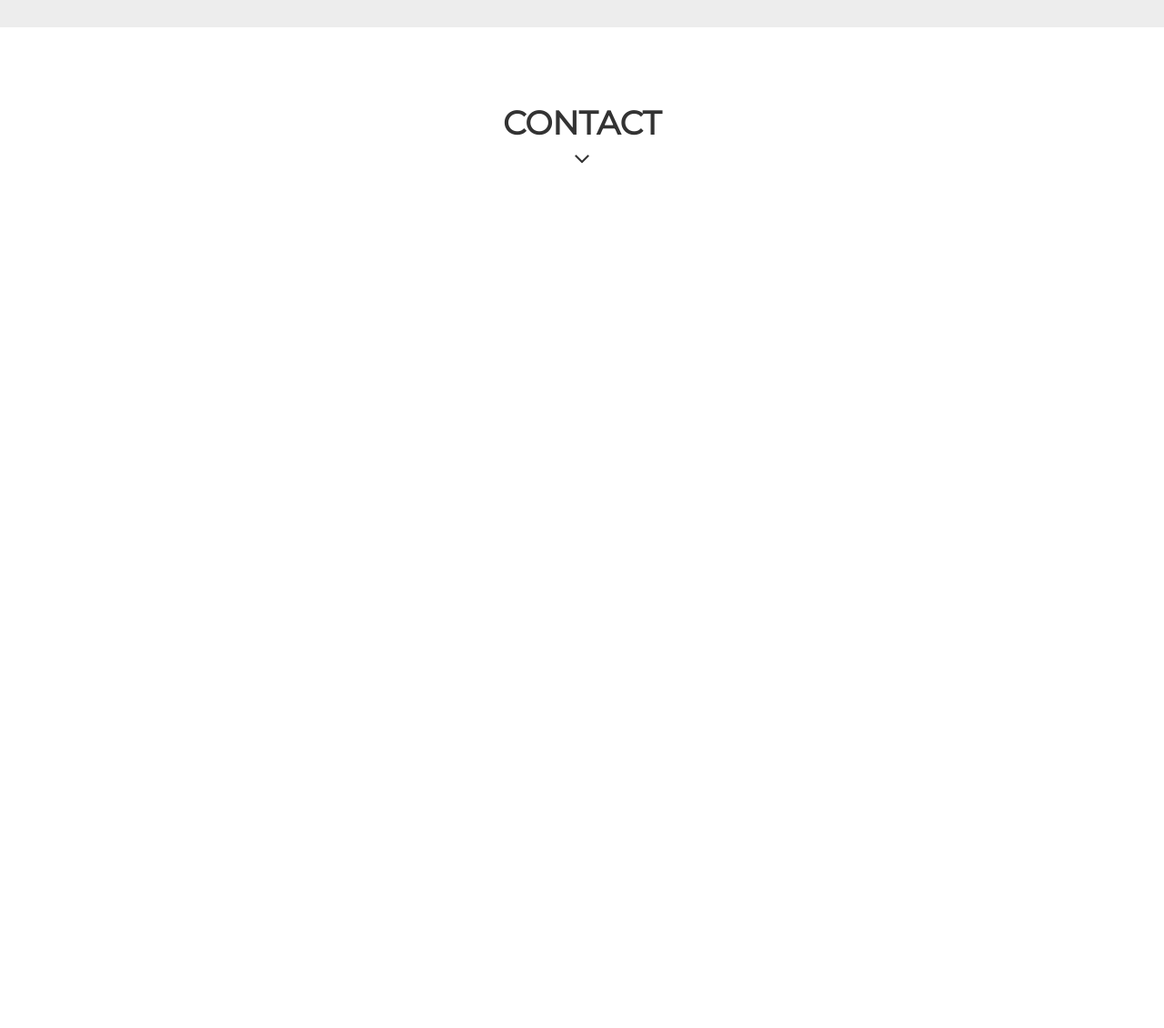
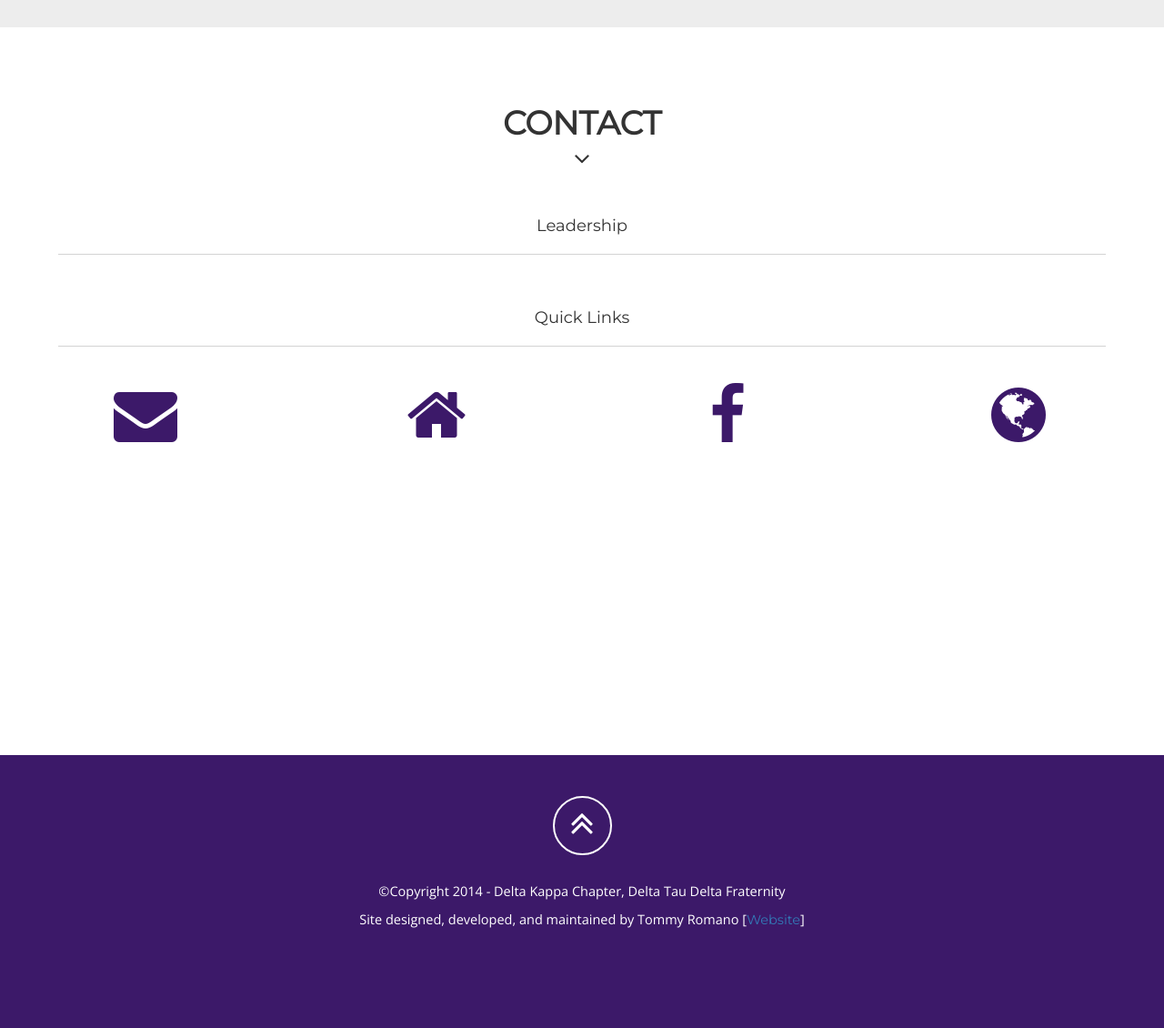
Before and after one commit to tomrom95/dukedeltsv2, a Django app: page / in a window 1280 px wide. Shown: the part 4354-5484 px from the top of the page at 91% size. Before the commit the page ends 4534 px from the top, so only its background shows below. Run offline with Django 3.2, Linux system fonts and the light colour scheme; data that the repository does not hold is empty; parts of the project's set-up code (start-up, migrations or seed data) failed here and were passed over; some libraries are stand-ins or nearby versions.

Commit message:
Added contact section and footer

```diff
--- a/dukedelts/static/css/custom.css
+++ b/dukedelts/static/css/custom.css
@@ -246,7 +246,7 @@ p {
 	width: 200px;
 }
 
-.btn {
+.btn{
 	border-radius: 1;
 	background: #3c1969;
 	border: 0 none;
@@ -260,7 +260,11 @@ p {
     transition:         background .25s;
 }
 
-.btn:hover, .btn:active, .btn:focus {
+.btn:focus {
+	background: #3c1969;
+}
+
+.btn:hover, .btn:active{
 	background: #FFD700;
 	color: white;
 }
@@ -367,16 +371,16 @@ p {
 .carousel-control:active {
 	color: #3c1969;
 	opacity: 1;
+	-webkit-transition: color .25s;
+    -moz-transition:    color .25s;
+    -ms-transition:     color .25s;
+    -o-transition:      color .25s;
+    transition:         color .25s;
 }
 
 .carousel-control:hover {
 	color: #FFD700;
 	opacity: 1;
-	-webkit-transition: color .25s;
-    -moz-transition:    color .25s;
-    -ms-transition:     color .25s;
-    -o-transition:      color .25s;
-    transition:         color .25s;
 }
 
 .fa-chevron-right,
@@ -408,6 +412,118 @@ p {
 }
 .story-title p{
 	font-size:10px;
+}
+
+.contact-title {
+	padding-top: 30px;
+	text-align: center;
+}
+
+.contact-title hr{
+	width: 90%;
+}
+
+.right-container {
+	text-align: right;
+}
+
+.box {
+	height: 170px;
+	width: 130px;
+	overflow: hidden;
+	position: relative;
+	float: right;
+}
+.box img{
+	width: 130px;
+	position: absolute;
+	left:0;
+}
+
+.box .overlay{
+	background: rgba(0, 0, 0, 0.6);
+	position: absolute;
+	top: 0;
+	left: 0;
+	opacity: 0;
+	height: 170px;
+	width: 130px;
+	transition:opacity 0.25s linear;
+}
+
+.box:hover .overlay{
+	opacity: 1;
+}
+
+.exec {
+	padding-bottom: 20px;
+}
+
+p.position {
+	font-size: 15px;
+	font-weight: 900;
+}
+
+.fa-envelope-o {
+	position: absolute;
+	right: 36.5px;
+	top: 51px;
+	color: #fff;
+}
+
+.fa-envelope,
+.fa-home,
+.fa-facebook,
+.fa-globe {
+	color: #3c1969;
+	-webkit-transition: color .25s;
+    -moz-transition:    color .25s;
+    -ms-transition:     color .25s;
+    -o-transition:      color .25s;
+    transition:         color .25s;
+}
+
+.fa-envelope:hover, .fa-envelope:focus,
+.fa-home:hover, .fa-home:focus,
+.fa-facebook:hover, .fa-facebook:focus,
+.fa-globe:hover, .fa-globe:focus {
+	color: #FFD700
+}
+
+.link {
+	text-align: center;
+	padding-top: 20px;
+	padding-bottom: 20px;
+}
+
+.footer {
+	background: #3c1969;
+	width: 100%;
+	height: 300px;
+	text-align: center
+}
+
+.btn-circle {
+	width: 65px;
+	height: 65px;
+	margin-top: 15px;
+	padding: 7px 16px;
+	border: 2px solid #fff;
+	border-radius: 50%;
+	color: #fff;
+	background: 0 0;
+}
+
+.scroll-up {
+	padding: 30px;
+}
+
+.footer p{
+	color: #fff;
+}
+
+.fa-angle-double-up {
+	color: #fff;
 }
 
 hr {
@@ -570,5 +686,8 @@ hr {
 	.slogan hr {
 		width: 210px;
 	}
+	.crest {
+		height: 250px;
+	}
 
 }
--- a/exec_board/models.py
+++ b/exec_board/models.py
@@ -6,6 +6,7 @@ class BoardMember(models.Model):
 	year = models.CharField(max_length=50, choices=(
     	('2015','2015'), ('2016','2016'), ('2017', '2017'),
     	('2018', '2018'), ('2019', '2019')))
+	email = models.EmailField()
 	pic = models.ImageField()
 
 	def __unicode__(self):
--- a/templates/dukedelts/base.html
+++ b/templates/dukedelts/base.html
@@ -43,6 +43,10 @@
             easing: 'easeInOut',
             speed: 800
          });
+         $('.footer a').smoothScroll({
+            easing: 'easeInOut',
+            speed: 800
+         });
       });
    </script>
 
@@ -58,8 +62,6 @@
          });
       });
    </script>
-
-
    <script>
        $('.navbar-collapse a').click('li', function() {
           var navbar_toggle = $('.navbar-toggle');
--- a/templates/dukedelts/home.html
+++ b/templates/dukedelts/home.html
@@ -236,7 +236,77 @@
       <i class="fa fa-2x fa-angle-down"></i>
     </div>
   </div>
-
+  <div class="row">
+    <div class="contact-title">
+      <h4>Leadership</h4>
+      <hr>
+    </div>
+  </div>
+  <div class="row">
+    {% for b in board %}
+      <div class="col-md-4">
+        <div class="row">
+          <div class="col-xs-6 exec">
+            <div class="right-container">
+            <a href="mailto:{{ b.email }}">
+            <div class="box">
+              <img src="{{ b.pic.url }}">
+              <div class="overlay">
+                <i class="fa fa-envelope-o fa-4x"></i>
+              </div>
+            </div>
+            </a>
+            </div>
+          </div>
+          <div class="col-xs-6 exec">
+            <p class="position"><b>{{ b.position }}</b><p>
+            <p>{{ b.name }}</p>
+            <p>Class of {{ b.year }}</p>
+          </div>
+        </div>
+      </div>
+    {% endfor %}
+  </div>
+  <div class="row">
+    <div class="contact-title">
+      <h4>Quick Links</h4>
+      <hr>
+    </div>
+  </div>
+  <div class="row">
+    <div class="col-sm-3 link">
+      <a href="mailto:sarey.hamarneh@duke.edu">
+        <i class="fa fa-envelope fa-5x"></i>
+      </a>
+    </div>
+    <div class="col-sm-3 link">
+      <a href="https://www.google.com/maps/place/Decker+Tower,+Durham,+NC+27710/@35.9984779,-78.9356909,18z/data=!4m7!1m4!3m3!1s0x89ace6a5dd59e38f:0xff08714a9bb4cfdc!2sEdens+Dr,+Durham,+NC+27710!3b1!3m1!1s0x89ace6a5ec034b29:0x80cabc38b88aa461" target="_blank">
+        <i class="fa fa-home fa-5x"></i>
+      </a>
+    </div>
+    <div class="col-sm-3 link">
+      <a href="https://www.facebook.com/dukedeltataudelta" target="_blank">
+        <i class="fa fa-facebook fa-5x"></i>
+      </a>
+    </div>
+    <div class="col-sm-3 link">
+      <a href="http://www.delts.org/" target="_blank">
+        <i class="fa fa-globe fa-5x"></i>
+      </a>
+    </div>
+  </div>
+  <br><br>
+</div>
+<div class="container footer">
+  <div class="row">
+    <div class="scroll-up">
+      <a href="#top" class="btn btn-circle" ontouchend="this.onclick=fix">
+        <i class="fa fa-angle-double-up fa-3x"></i>
+      </a>
+    </div>
+    <p>&copy;Copyright 2014 - Delta Kappa Chapter, Delta Tau Delta Fraternity</p>
+    <p>Site designed, developed, and maintained by Tommy Romano [<a href="http://tomrom95.github.io">Website</a>]</p>
+  </div>
 </div>
 
 {% endblock %}
```
